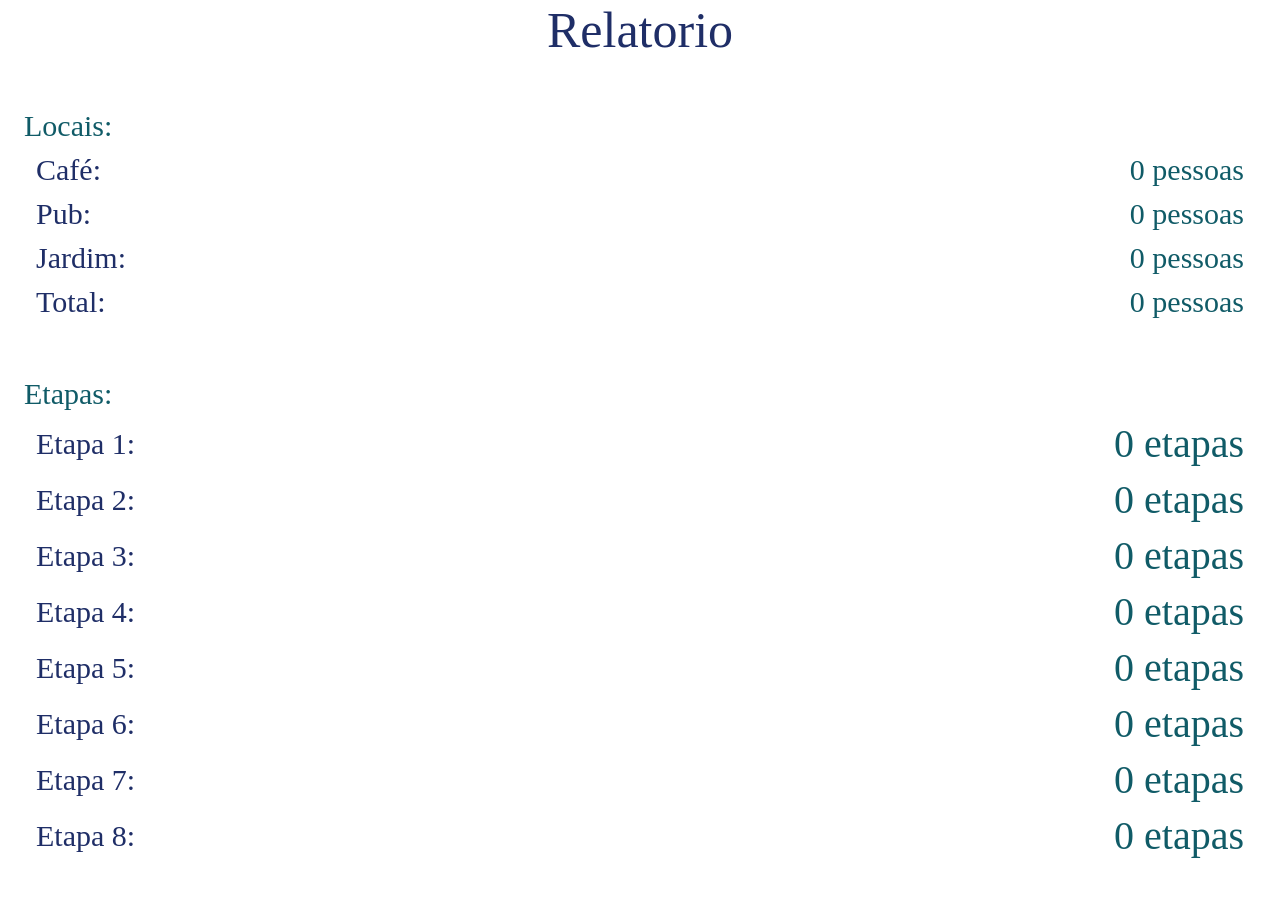
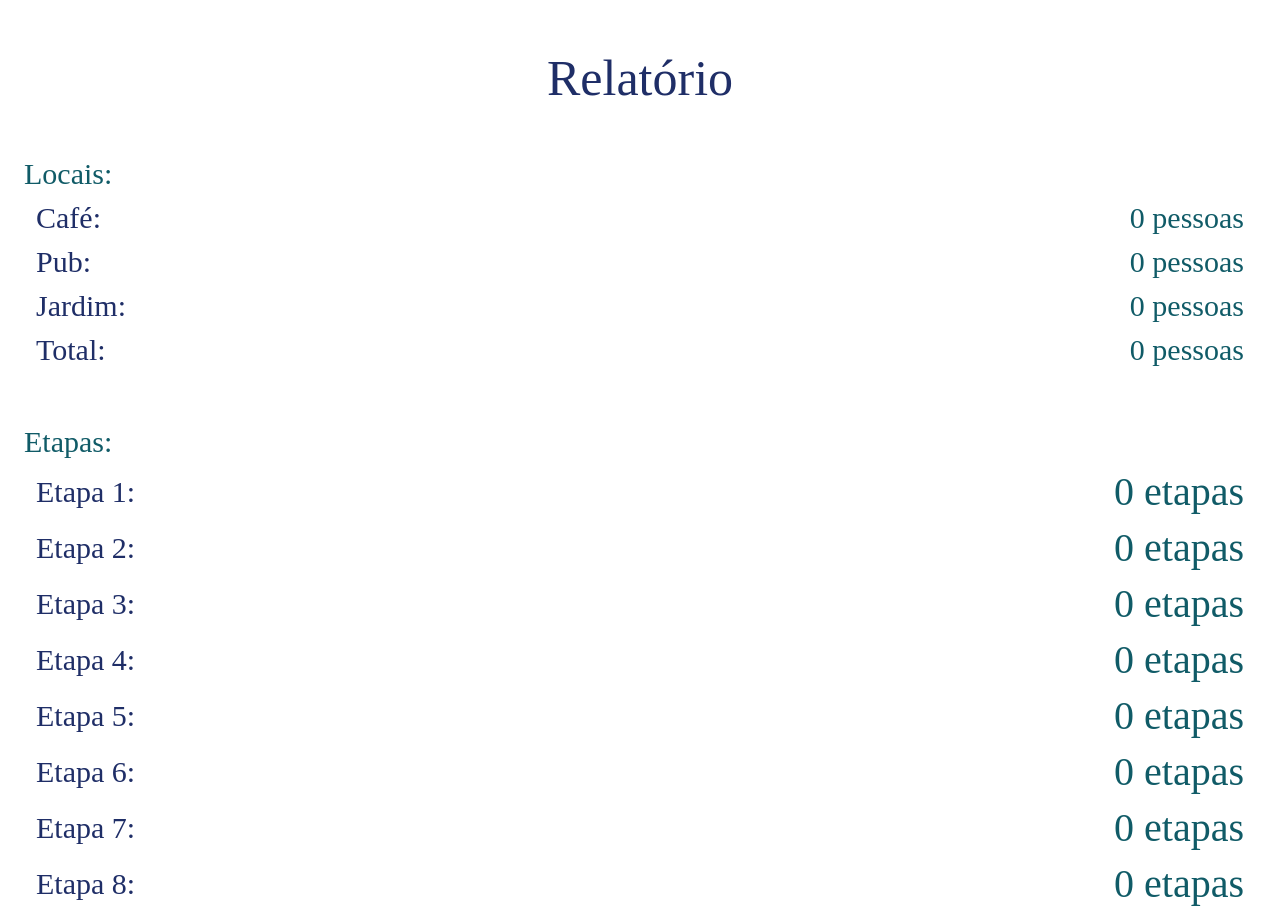
Before and after one commit to lucaadev/Comidaria, a React (Create React App) app in the folder web/: page /relatorio in a window 1280 px wide. Before the commit the page ends 868 px from the top, so only its background shows below. Built offline with nearby package versions, Linux system fonts and the light colour scheme; a web font is replaced by a local one.

Commit message:
FIX: some little errors

```diff
--- a/web/src/pages/Relatorio/index.jsx
+++ b/web/src/pages/Relatorio/index.jsx
@@ -25,7 +25,7 @@ export default function Index() {
 
 	return (
 		<div className='container-fluid overflowRelatorio'>
-			<h1 className='title  d-flex justify-content-center'>Relatorio</h1>
+			<h1 className='title mt-5 d-flex justify-content-center'>Relatório</h1>
 			<div className='mt-5'>
 				<h2 className='titleRelatorio mt-2 d-flex justify-content-start'>
 					Locais:
```
Also changed, not shown: 1 other file (tests, documents, lock files or other folders).
